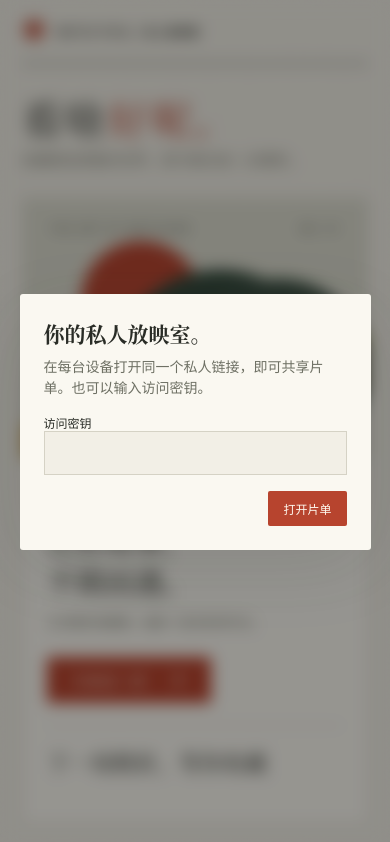
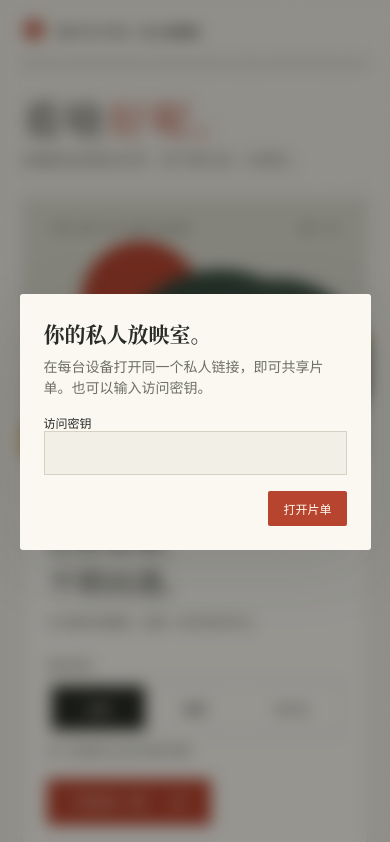
Before and after one commit to xizhui-cj/Watch-pool, a website: page public/index.html in a window 390 px wide. Shown: the top 842 px of the page. Drawn offline with Linux system fonts and the light colour scheme.

Commit message:
Add draw filters for all titles, movies, and creators

```diff
--- a/public/index.html
+++ b/public/index.html
@@ -426,6 +426,12 @@
   .random-zone { min-width: 0; padding: 35px 38px 28px; align-items: flex-start; text-align: left; position: relative; }
   .random-zone .eyebrow { font-size: 10px; letter-spacing: 2px; margin-bottom: 21px; }
   .random-zone .prompt { font: 34px/1.4 var(--serif); margin-bottom: 10px; }
+  .draw-scope { width: 100%; margin-bottom: 18px; }
+  .draw-scope-label { display: block; font-size: 11px; color: var(--body-muted); margin-bottom: 8px; }
+  .draw-scope-options { display: flex; gap: 4px; border: 1px solid var(--hairline); padding: 4px; }
+  .draw-scope-options .btn-utility { flex: 1; min-width: 0; min-height: 44px; padding: 8px 10px; white-space: nowrap; }
+  .draw-scope-options button:disabled { cursor: default; opacity: .65; }
+  .draw-pool-count { color: var(--body-muted); font-size: 11px; line-height: 1.6; margin-top: 8px; }
   .feature-copy { color: var(--body-muted); font-size: 12px; line-height: 1.9; margin-bottom: 22px; }
   .random-btn { font-size: 13px; font-weight: 500; padding: 13px 25px; border-radius: 2px; letter-spacing: 2px; }
   .random-btn::after { content: "↗"; margin-left: 16px; font-size: 17px; }
@@ -580,6 +586,15 @@
   <div class="card random-zone">
     <div class="eyebrow">TONIGHT’S SCREENING / 今夜放映</div>
     <div class="prompt">让好故事，<br>不期而遇。</div><p class="feature-copy">从未看的收藏里，抽取一段未知的时光。</p>
+    <div class="draw-scope">
+      <span class="draw-scope-label" id="drawScopeLabel">抽取范围</span>
+      <div class="draw-scope-options" id="drawScopeOptions" role="group" aria-labelledby="drawScopeLabel">
+        <button type="button" class="btn-utility active" data-draw-scope="all" aria-pressed="true">全部</button>
+        <button type="button" class="btn-utility" data-draw-scope="movie" aria-pressed="false">电影</button>
+        <button type="button" class="btn-utility" data-draw-scope="creator" aria-pressed="false">UP 主</button>
+      </div>
+      <p class="draw-pool-count" id="drawPoolCount" role="status"></p>
+    </div>
     <button class="random-btn" id="randomBtn">为我选一部</button>
 
     <div class="result-area" id="resultArea">
@@ -732,6 +747,8 @@ const STORAGE_KEY = 'random-video-pool';
 // ---------- DOM refs ----------
 const $ = id => document.getElementById(id);
 const randomBtn = $('randomBtn');
+const drawScopeOptions = $('drawScopeOptions');
+let drawScope = 'all';
 const resultCard = $('resultArea');
 const slotText = $('slotText');
 const slotTrack = $('slotTrack');
@@ -927,6 +944,7 @@ function filteredVideos() {
 
 // ---------- Render ----------
 function render() {
+  renderDrawScope();
   renderTagSuggestions();
   if (addMode === 'batch') renderBatchPreview();
   const list = filteredVideos();
@@ -970,11 +988,31 @@ function esc(s) {
   return d.innerHTML;
 }
 
-// ---------- Random pick ----------
+// ---------- Draw scope ----------
+function getDrawPool(list = videos, scope = drawScope) {
+  const tag = scope === 'movie' ? '电影' : scope === 'creator' ? 'up主' : null;
+  return list.filter(video => !video.watched && (!tag || (video.tags || []).some(value =>
+    String(value).normalize('NFKC').toLowerCase().replace(/\s+/g, '') === tag)));
+}
+function renderDrawScope() {
+  drawScopeOptions.querySelectorAll('button').forEach(button => {
+    const selected = button.dataset.drawScope === drawScope;
+    button.classList.toggle('active', selected);
+    button.setAttribute('aria-pressed', String(selected));
+    button.disabled = isRolling;
+  });
+  const count = getDrawPool().length;
+  $('drawPoolCount').textContent = count ? `${count} 项未看收藏可抽取` : '这个范围暂时没有未看的收藏';
+}
+function emptyDrawMessage() {
+  if (!videos.length) return '下一场精彩，等你收藏';
+  if (getDrawPool().length) return '为今晚选一部好故事';
+  return drawScope === 'movie' ? '暂时没有未看的电影' :
+    drawScope === 'creator' ? '暂时没有未看的 UP 主' : '暂时没有未看的作品';
+}
 function pickRandom() {
-  const pool = filteredVideos().filter(v => !v.watched);
-  if (!pool.length) return null;
-  return pool[Math.floor(Math.random() * pool.length)];
+  const pool = getDrawPool();
+  return pool.length ? pool[Math.floor(Math.random() * pool.length)] : null;
 }
 
 // Render a single static line (centered) into the slot viewport
@@ -993,7 +1031,7 @@ function showResult(video) {
   resultCard.style.display = 'flex';
   if (!video) {
     delete resultCard.dataset.videoId;
-    setSlotStatic(!videos.length ? '下一场精彩，等你收藏' : filteredVideos().some(video => !video.watched) ? '为今晚选一部好故事' : '暂时没有未看的作品');
+    setSlotStatic(emptyDrawMessage());
     resultTags.innerHTML = '';
     resultUrl.href = '#';
     resultUrl.style.display = 'none';
@@ -1045,7 +1083,7 @@ function buildRollItems(pool, finalVideo) {
 
 function startRolling() {
   if (isRolling) return;
-  const pool = filteredVideos().filter(video => !video.watched);
+  const pool = getDrawPool();
   if (!pool.length) {
     showResult(null);
     return;
@@ -1059,6 +1097,7 @@ function startRolling() {
   }
 
   isRolling = true;
+  renderDrawScope();
   randomBtn.disabled = true;
   randomBtn.textContent = '转动中…';
   resultCard.style.display = 'flex';
@@ -1093,6 +1132,7 @@ function startRolling() {
     showResult(videos.find(video => video.id === finalVideo.id) || null);
     updateRollProgress(0);
     isRolling = false;
+    renderDrawScope();
     randomBtn.textContent = '再来一次';
     randomBtn.disabled = false;
   };
@@ -1224,6 +1264,16 @@ function importData(jsonStr) {
 // ============================================================
 //  Event Bindings
 // ============================================================
+
+// --- Draw scope ---
+drawScopeOptions.addEventListener('click', event => {
+  const button = event.target.closest('button[data-draw-scope]');
+  if (!button || isRolling || !['all', 'movie', 'creator'].includes(button.dataset.drawScope)) return;
+  drawScope = button.dataset.drawScope;
+  renderDrawScope();
+  showResult(null);
+  randomBtn.textContent = '为我选一部';
+});
 
 // --- Random ---
 randomBtn.addEventListener('click', () => {
```
